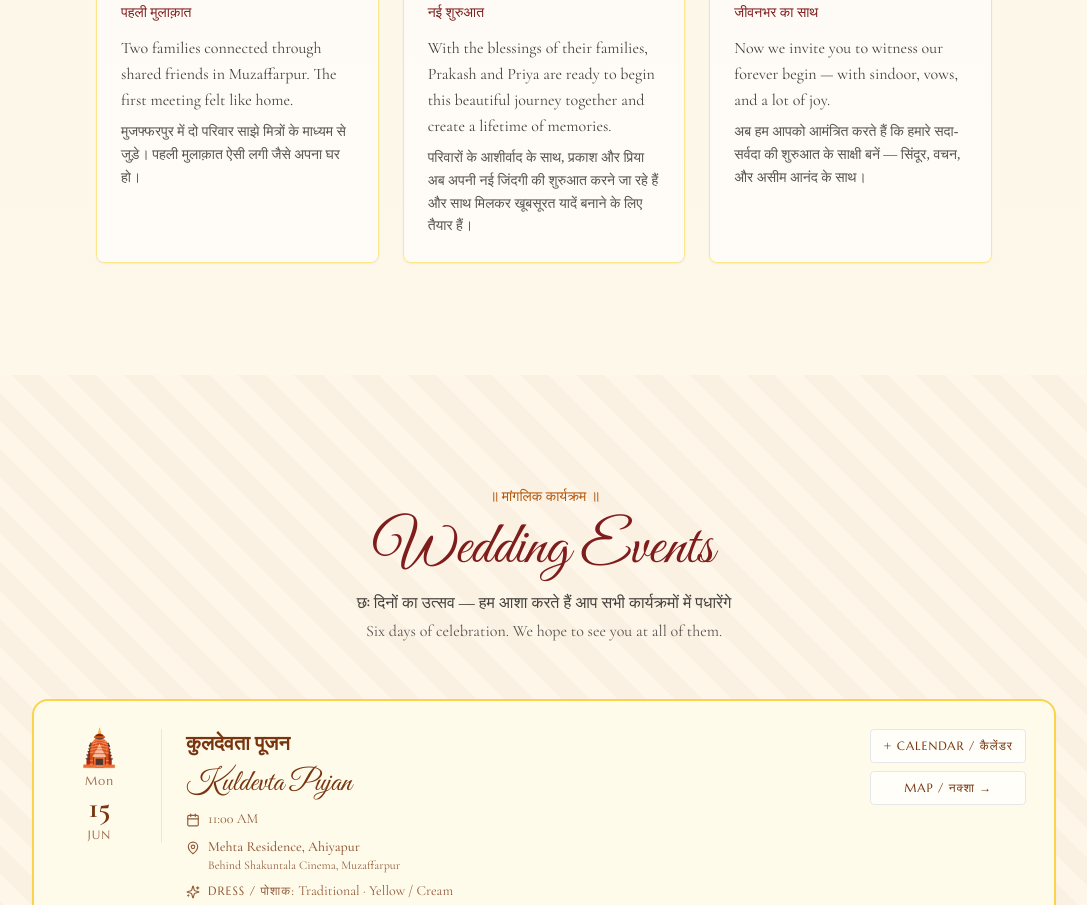
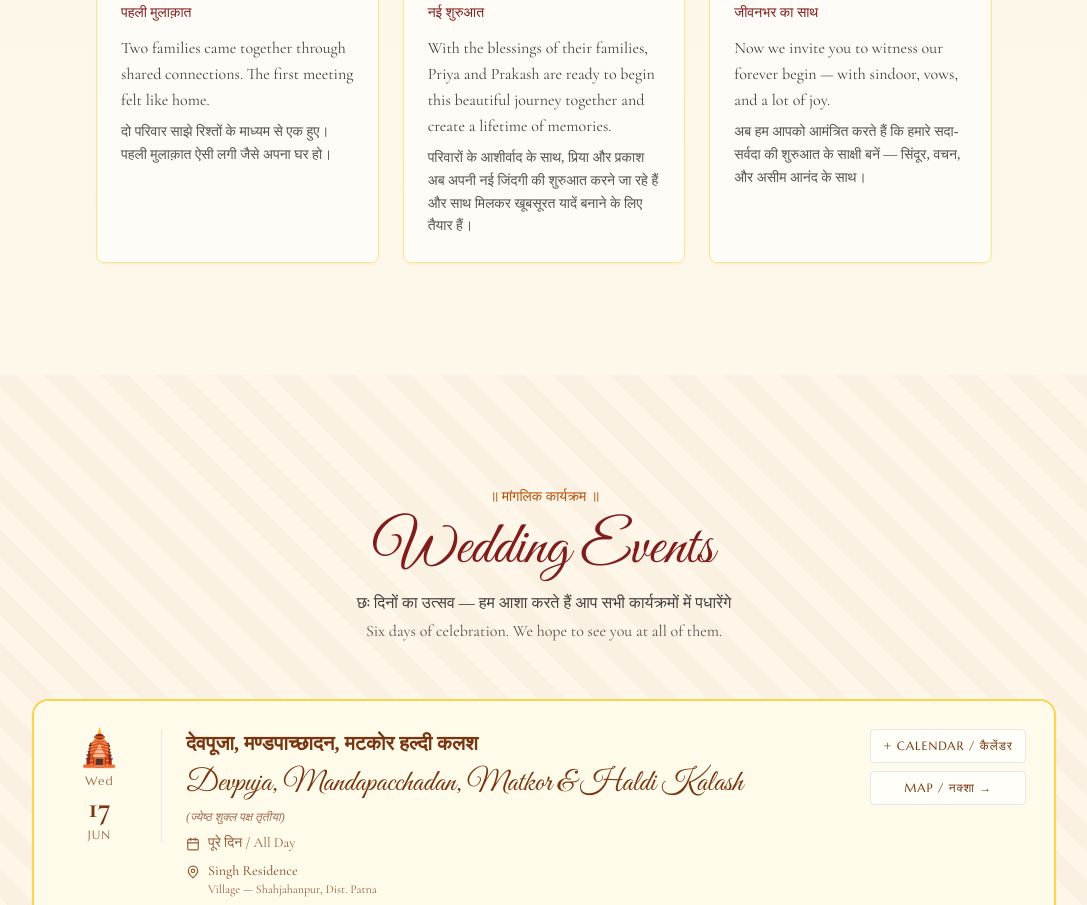
Before and after one commit to prakashkapoor/priyawedsprakash, a React (Vite) app: page / in a window 1280 px wide. Shown: the part 1880-2785 px from the top of the page, without its empty margins (96-1183 px from the left). Built offline with nearby package versions, Linux system fonts and the light colour scheme; a web font is replaced by a local one.

Commit message:
Swap names of bride and groom throughout the file

```diff
--- a/src/WeddingWebsite.jsx
+++ b/src/WeddingWebsite.jsx
@@ -13,106 +13,62 @@ export default function WeddingWebsite() {
     quote: 'खुशियाँ तभी पूरी लगती हैं, जब अपने साथ हों',
     quoteEn: 'The happiest moments are the ones shared with loved ones',
     storyHi:
-      'परिवारों के प्यार और आशीर्वाद के साथ, प्रकाश और प्रिया अपनी नई जिंदगी की शुरुआत करने जा रहे हैं। अब बस इंतज़ार है आप सबके साथ मिलकर इस खुशी को हँसी, मस्ती, नाच-गाने और ढेर सारी यादों के साथ मनाने का। आप सबके बिना यह खुशी अधूरी लगेगी।',
+      'परिवारों के प्यार और आशीर्वाद के साथ, प्रिया और प्रकाश अपनी नई जिंदगी की शुरुआत करने जा रहे हैं। अब बस इंतज़ार है आप सबके साथ मिलकर इस खुशी को हँसी, मस्ती, नाच-गाने और ढेर सारी यादों के साथ मनाने का। आप सबके बिना यह खुशी अधूरी लगेगी।',
     storyEn:
-      'With the love and blessings of their families, Prakash and Priya are ready to begin a beautiful new chapter together. Now it’s time to celebrate this special occasion with laughter, dance, great food, and the people who matter the most.',
+      'With the love and blessings of their families, Priya and Prakash are ready to begin a beautiful new chapter together. Now it’s time to celebrate this special occasion with laughter, dance, great food, and the people who matter the most.',
     contacts: [
-      { name: 'विकाश मेहता / Vikash Mehta', role: 'Groom\'s Brother / वर के भाई', phone: '+91 9973747471' },
-      { name: 'श्री कैलाश प्रसाद मेहता / Sh. Kailash Prasad Mehta', role: 'Groom\'s Father / वर के पिता', phone: '+91 7870027514' },
+      { name: 'श्री राजेश कुमार सिंह (राकेश सिंह) / Sh. Rajesh Kumar Singh', role: 'Bride\'s Father / वधू के पिता', phone: '+91 9470011194' },
     ],
   };
 
   const EVENTS = [
     {
-      key: 'kuldevta',
-      name: 'कुलदेवता पूजन',
-      nameEn: 'Kuldevta Pujan',
-      date: '2026-06-15',
-      dateLabel: 'Mon, 15 Jun',
-      time: '11:00 AM',
-      venue: 'Mehta Residence, Ahiyapur',
-      venueLine2: 'Behind Shakuntala Cinema, Muzaffarpur',
-      dress: 'Traditional · Yellow / Cream',
-      mapUrl: 'https://www.google.com/maps/place/Neha+Enterprises/@26.1484055,85.3947537,17z/data=!3m1!4b1!4m6!3m5!1s0x39ed11a5ea4d29ed:0xdc4eedf1a8b0684c!8m2!3d26.1484055!4d85.397334!16s%2Fg%2F11g10l1n1w',
-      contact: 'Vikash Mehta / विकाश मेहता · +91 9973747471',
+      key: 'devpuja',
+      name: 'देवपूजा, मण्डपाच्छादन, मटकोर हल्दी कलश',
+      nameEn: 'Devpuja, Mandapacchadan, Matkor & Haldi Kalash',
+      date: '2026-06-17',
+      dateLabel: 'Wed, 17 Jun',
+      time: 'पूरे दिन / All Day',
+      tithi: 'ज्येष्ठ शुक्ल पक्ष तृतीया',
+      venue: 'Singh Residence',
+      venueLine2: 'Village — Shahjahanpur, Dist. Patna',
+      dress: 'Traditional · Yellow / Cream / पीला, क्रीम',
+      mapUrl: 'https://maps.google.com/?q=Shahjahanpur+Patna+Bihar',
+      contact: 'श्री राजेश कुमार सिंह · +91 9470011194',
       color: 'amber',
       icon: '🛕',
     },
     {
-      key: 'shivcharcha',
-      name: 'शिवचर्चा एवं हनुमान आराधना',
-      nameEn: 'Shivcharcha & Hanuman Aaradhana',
-      date: '2026-06-16',
-      dateLabel: 'Tue, 16 Jun',
-      time: '11:00 AM',
-      venue: 'Mehta Residence, Ahiyapur',
-      venueLine2: 'Behind Shakuntala Cinema, Muzaffarpur',
-      dress: 'Traditional · Orange / Red',
-      mapUrl: 'https://www.google.com/maps/place/Neha+Enterprises/@26.1484055,85.3947537,17z/data=!3m1!4b1!4m6!3m5!1s0x39ed11a5ea4d29ed:0xdc4eedf1a8b0684c!8m2!3d26.1484055!4d85.397334!16s%2Fg%2F11g10l1n1w',
-      contact: 'Vikash Mehta / विकाश मेहता · +91 9973747471',
-      color: 'orange',
-      icon: '🔱',
-    },
-    {
-      key: 'haldi',
-      name: 'हल्दी एवं तन्नी शांति',
-      nameEn: 'Haldi & Tanni Shanti',
-      date: '2026-06-17',
-      dateLabel: 'Wed, 17 Jun',
-      time: '5:00 PM',
-      venue: 'Mehta Residence, Ahiyapur',
-      venueLine2: 'Behind Shakuntala Cinema, Muzaffarpur',
-      dress: 'Yellow · Wear clothes you don\'t mind staining!',
-      mapUrl: 'https://www.google.com/maps/place/Neha+Enterprises/@26.1484055,85.3947537,17z/data=!3m1!4b1!4m6!3m5!1s0x39ed11a5ea4d29ed:0xdc4eedf1a8b0684c!8m2!3d26.1484055!4d85.397334!16s%2Fg%2F11g10l1n1w',
-      contact: 'Vikash Mehta / विकाश मेहता · +91 9973747471',
-      color: 'yellow',
-      icon: '💛🌼',
-    },
-    {
-      key: 'mehendi',
-      name: 'मेहंदी एवं संगीत',
-      nameEn: 'Mehendi & Sangeet',
+      key: 'ghritdhari',
+      name: 'घृतधारी एवं मेहंदी',
+      nameEn: 'Ghritdhari & Mehendi',
       date: '2026-06-18',
       dateLabel: 'Thu, 18 Jun',
-      time: '5:00 PM',
-      venue: 'Mehta Residence, Ahiyapur',
-      venueLine2: 'Behind Shakuntala Cinema, Muzaffarpur',
-      dress: 'Festive · Green / Pink / Bright',
-      mapUrl: 'https://www.google.com/maps/place/Neha+Enterprises/@26.1484055,85.3947537,17z/data=!3m1!4b1!4m6!3m5!1s0x39ed11a5ea4d29ed:0xdc4eedf1a8b0684c!8m2!3d26.1484055!4d85.397334!16s%2Fg%2F11g10l1n1w',
-      contact: 'Vikash Mehta / विकाश मेहता · +91 9973747471',
+      time: 'संध्या / Evening',
+      tithi: 'ज्येष्ठ शुक्ल पक्ष चतुर्थी',
+      venue: 'Singh Residence',
+      venueLine2: 'Village — Shahjahanpur, Dist. Patna',
+      dress: 'Festive · Green / Pink / Bright / हरा, गुलाबी',
+      mapUrl: 'https://maps.google.com/?q=Shahjahanpur+Patna+Bihar',
+      contact: 'श्री राजेश कुमार सिंह · +91 9470011194',
       color: 'green',
       icon: '💚🎶',
     },
     {
       key: 'wedding',
-      name: 'शुभ विवाह',
-      nameEn: 'The Wedding',
+      name: 'शुभ विवाह एवं प्रीतिभोज',
+      nameEn: 'The Wedding & Pritibhoj',
       date: '2026-06-19',
       dateLabel: 'Fri, 19 Jun',
-      time: 'Baraat departs 3:00 PM',
-      venue: 'Bride\'s residence, Patna',
-      venueLine2: 'Baraat departs from Mehta Residence, Muzaffarpur',
-      dress: 'Formal Indian Attire',
-      mapUrl: 'https://maps.google.com/?q=Shahjahanpur+Patna',
-      contact: 'Vikash Mehta / विकाश मेहता · +91 9973747471',
+      time: 'प्रीतिभोज: संध्या 7 बजे से आपके आगमन तक',
+      tithi: 'ज्येष्ठ शुक्ल पक्ष पंचमी',
+      venue: 'Singh Residence',
+      venueLine2: 'Village — Shahjahanpur, Dist. Patna',
+      dress: 'Formal Indian Attire / पारंपरिक भारतीय परिधान',
+      mapUrl: 'https://maps.google.com/?q=Shahjahanpur+Patna+Bihar',
+      contact: 'श्री राजेश कुमार सिंह · +91 9470011194',
       color: 'red',
       icon: '👰🤵',
-      highlight: true,
-    },
-    {
-      key: 'reception',
-      name: 'रिसेप्शन एवं प्रीतिभोज',
-      nameEn: 'Reception & Pritibhoj',
-      date: '2026-06-21',
-      dateLabel: 'Sun, 21 Jun',
-      time: '6:00 PM onwards',
-      venue: 'The Blessing Palace',
-      venueLine2: 'Indira Colony, Kachhi Pakki, Muzaffarpur',
-      dress: 'Cocktail / Formal',
-      mapUrl: 'https://maps.google.com/?q=Blessing+Palace+Muzaffarpur',
-      contact: 'Vikash Mehta / विकाश मेहता · +91 9973747471',
-      color: 'rose',
-      icon: '🎉🍽️',
       highlight: true,
     },
   ];
@@ -215,7 +171,7 @@ export default function WeddingWebsite() {
   };
 
   const shareOnWhatsApp = () => {
-    const text = `💍 सादर आमंत्रण 💍\n\nपरिवार के प्यार और आशीर्वाद के साथ,\n${WEDDING.groom.nameEn} ❤️ ${WEDDING.bride.nameEn}\nआपको अपने विवाह समारोह में सपरिवार आमंत्रित करते हैं।\n\n📅 19 June 2026\n\nAap sabke bina ye khushi adhuri lagegi. Zaroor aaiyega ✨\n\n${WEDDING.hashtag}\n\n${window.location.href}`;
+    const text = `💍 सादर आमंत्रण 💍\n\nपरिवार के प्यार और आशीर्वाद के साथ,\n${WEDDING.bride.nameEn} ❤️ ${WEDDING.groom.nameEn}\nआपको अपने विवाह समारोह में सपरिवार आमंत्रित करते हैं।\n\n📅 19 June 2026\n\nAap sabke bina ye khushi adhuri lagegi. Zaroor aaiyega ✨\n\n${WEDDING.hashtag}\n\n${window.location.href}`;
     window.open(`https://wa.me/?text=${encodeURIComponent(text)}`, '_blank');
   };
 
@@ -333,7 +289,7 @@ export default function WeddingWebsite() {
               P&P
             </div>
             <div className="hidden sm:block">
-              <div className="font-script text-xl text-red-900 leading-none">Prakash &amp; Priya</div>
+              <div className="font-script text-xl text-red-900 leading-none">Priya &amp; Prakash</div>
               <div className="text-[10px] text-amber-700 tracking-widest uppercase">19 · 06 · 2026</div>
             </div>
           </button>
@@ -411,7 +367,7 @@ export default function WeddingWebsite() {
 
             <div className="space-y-2 sm:space-y-4">
               <h1 className="font-script text-5xl sm:text-7xl md:text-8xl gold-shimmer leading-none">
-                {WEDDING.groom.nameEn}
+                {WEDDING.bride.nameEn}
               </h1>
               <div className="flex items-center justify-center gap-4 my-3">
                 <div className="h-px w-12 sm:w-24 bg-amber-600/40" />
@@ -419,12 +375,12 @@ export default function WeddingWebsite() {
                 <div className="h-px w-12 sm:w-24 bg-amber-600/40" />
               </div>
               <h1 className="font-script text-5xl sm:text-7xl md:text-8xl gold-shimmer leading-none">
-                {WEDDING.bride.nameEn}
+                {WEDDING.groom.nameEn}
               </h1>
             </div>
 
             <div className="font-hindi text-base sm:text-xl text-stone-700 mt-6">
-              {WEDDING.groom.name} &nbsp;◆&nbsp; {WEDDING.bride.name}
+              {WEDDING.bride.name} &nbsp;◆&nbsp; {WEDDING.groom.name}
             </div>
           </div>
 
@@ -533,15 +489,15 @@ export default function WeddingWebsite() {
                 icon: '✨',
                 titleEn: 'How we met',
                 titleHi: 'पहली मुलाक़ात',
-                bodyEn: 'Two families connected through shared friends in Muzaffarpur. The first meeting felt like home.',
-                bodyHi: 'मुजफ्फरपुर में दो परिवार साझे मित्रों के माध्यम से जुड़े। पहली मुलाक़ात ऐसी लगी जैसे अपना घर हो।',
+                bodyEn: 'Two families came together through shared connections. The first meeting felt like home.',
+                bodyHi: 'दो परिवार साझे रिश्तों के माध्यम से एक हुए। पहली मुलाक़ात ऐसी लगी जैसे अपना घर हो।',
               },
               {
                 icon: '👰🤵',
                 titleEn: 'A New Beginning',
                 titleHi: 'नई शुरुआत',
-                bodyEn: 'With the blessings of their families, Prakash and Priya are ready to begin this beautiful journey together and create a lifetime of memories.',
-                bodyHi: 'परिवारों के आशीर्वाद के साथ, प्रकाश और प्रिया अब अपनी नई जिंदगी की शुरुआत करने जा रहे हैं और साथ मिलकर खूबसूरत यादें बनाने के लिए तैयार हैं।',
+                bodyEn: 'With the blessings of their families, Priya and Prakash are ready to begin this beautiful journey together and create a lifetime of memories.',
+                bodyHi: 'परिवारों के आशीर्वाद के साथ, प्रिया और प्रकाश अब अपनी नई जिंदगी की शुरुआत करने जा रहे हैं और साथ मिलकर खूबसूरत यादें बनाने के लिए तैयार हैं।',
               },
               {
                 icon: '🎉',
@@ -594,6 +550,9 @@ export default function WeddingWebsite() {
                   <div className="space-y-2">
                     <div className="font-hindi text-lg sm:text-xl font-semibold">{ev.name}</div>
                     <div className="font-script text-2xl sm:text-3xl">{ev.nameEn}</div>
+                    {ev.tithi && (
+                      <div className="font-hindi text-xs italic opacity-70">({ev.tithi})</div>
+                    )}
                     <div className="flex items-start gap-2 text-sm opacity-80">
                       <Calendar size={14} className="mt-1 flex-shrink-0" />
                       <span>{ev.time}</span>
@@ -638,9 +597,9 @@ export default function WeddingWebsite() {
           </div>
 
           <div className="mt-10 text-center font-serif-display italic text-stone-600">
-            All ceremonies (except the wedding itself) are held at the Mehta residence in Ahiyapur, Muzaffarpur.
+            All ceremonies are held at the Singh residence in Shahjahanpur, Patna.
             <br />
-            <span className="font-hindi not-italic text-stone-700">समस्त वैवाहिक कार्यक्रम मेहता निवास, अहियापुर, मुजफ्फरपुर में संपन्न होंगे।</span>
+            <span className="font-hindi not-italic text-stone-700">समस्त वैवाहिक कार्यक्रम मेरे निवास स्थान, ग्राम-शाहजहाँपुर, पटना में संपन्न होंगे।</span>
           </div>
         </div>
       </section>
@@ -851,8 +810,8 @@ export default function WeddingWebsite() {
           <div className="text-center mb-14">
             <div className="font-hindi text-amber-700 text-sm mb-3">॥ यात्रा एवं आवास ॥</div>
             <h2 className="font-script text-5xl sm:text-6xl text-red-900 mb-2">Travel &amp; Stay</h2>
-            <p className="font-hindi text-stone-700 mt-3">मुजफ्फरपुर एवं पटना तक कैसे पहुँचें</p>
-            <p className="font-serif-display text-stone-600 mt-1">Getting to Muzaffarpur &amp; Patna</p>
+            <p className="font-hindi text-stone-700 mt-3">पटना (शाहजहाँपुर) तक कैसे पहुँचें</p>
+            <p className="font-serif-display text-stone-600 mt-1">Getting to Shahjahanpur, Patna</p>
           </div>
 
           <div className="grid md:grid-cols-2 gap-5">
@@ -862,8 +821,7 @@ export default function WeddingWebsite() {
               <h3 className="font-deco text-lg tracking-widest text-red-900 mb-1">BY AIR</h3>
               <div className="font-hindi text-sm text-amber-800 mb-3">हवाई मार्ग से</div>
               <div className="space-y-2 text-sm text-stone-700">
-                <div><strong>Patna Airport (PAT)</strong> / पटना हवाई अड्डा — 75 km from Muzaffarpur (~2 hrs)</div>
-                <div><strong>Darbhanga Airport (DBR)</strong> / दरभंगा हवाई अड्डा — 65 km (~1.5 hrs)</div>
+                <div><strong>Patna Airport (PAT)</strong> / पटना हवाई अड्डा — Main hub, well-connected to all major cities</div>
                 <div className="text-xs text-amber-800 mt-3">
                   Pickup can be arranged. Mark "Need Pickup" in RSVP travel field.<br />
                   <span className="font-hindi">पिकअप की व्यवस्था की जा सकती है। RSVP में बताएँ।</span>
@@ -877,9 +835,10 @@ export default function WeddingWebsite() {
               <h3 className="font-deco text-lg tracking-widest text-red-900 mb-1">BY TRAIN</h3>
               <div className="font-hindi text-sm text-amber-800 mb-3">रेल मार्ग से</div>
               <div className="space-y-2 text-sm text-stone-700">
-                <div><strong>Muzaffarpur Jn (MFP)</strong> / मुजफ्फरपुर जं — main station, well-connected</div>
-                <div><strong>Patna Jn (PNBE)</strong> / पटना जं — for wedding day, then drive</div>
-                <div><strong>Hajipur Jn (HJP)</strong> / हाजीपुर जं — alternate, 40 km</div>
+                <div><strong>Patna Jn (PNBE)</strong> / पटना जं — main station, well-connected</div>
+                <div><strong>Rajendra Nagar Terminal (RJPB)</strong> / राजेन्द्र नगर — alternate Patna station</div>
+                <div><strong>Danapur (DNR)</strong> / दानापुर — alternate</div>
+                <div><strong>Daniyawan</strong> / दनियावां — alternate</div>
               </div>
             </div>
 
@@ -901,10 +860,10 @@ export default function WeddingWebsite() {
               <h3 className="font-deco text-lg tracking-widest text-red-900 mb-1">🛺 LOCAL TRANSPORT</h3>
               <div className="font-hindi text-sm text-amber-800 mb-3">स्थानीय यातायात</div>
               <div className="text-sm text-stone-700 space-y-1">
-                <div><strong>Rapido:</strong> Limited / <span className="font-hindi">सीमित उपलब्धता</span></div>
-                <div><strong>Auto/Rickshaw:</strong> Plenty available / <span className="font-hindi">ऑटो/रिक्शा खूब मिलेंगे</span></div>
+                <div><strong>Ola/Uber outstation</strong> / <span className="font-hindi">सीमित उपलब्धता</span></div>
+                <div><strong>Local taxi, bus</strong> / <span className="font-hindi">ऑटो/रिक्शा खूब मिलेंगे</span></div>
                 <div className="text-xs mt-3 italic">
-                  Family cars available for shuttling between events.<br />
+                  Family cars available for pickup from station and airport.<br />
                   <span className="font-hindi">कार्यक्रमों के बीच आने-जाने के लिए परिवार की गाड़ियाँ उपलब्ध हैं।</span>
                 </div>
               </div>
@@ -1050,7 +1009,7 @@ export default function WeddingWebsite() {
       <footer className="bg-gradient-to-b from-[#FDF6E9] to-red-900 text-amber-100 py-12 px-4 mt-10">
         <div className="max-w-4xl mx-auto text-center">
           <div className="font-script text-4xl gold-shimmer mb-2">
-            {WEDDING.groom.nameEn} &amp; {WEDDING.bride.nameEn}
+            {WEDDING.bride.nameEn} &amp; {WEDDING.groom.nameEn}
           </div>
           <div className="font-deco text-sm tracking-widest text-amber-300 mb-6">
             19 · 06 · 2026 · PATNA
@@ -1062,10 +1021,10 @@ export default function WeddingWebsite() {
             <Heart size={16} className="text-amber-300" fill="currentColor" />
           </div>
           <p className="text-xs text-amber-300/80 font-serif-display">
-            Made with love by the Mehta family · {WEDDING.hashtag}
+            Made with love by the Singh family · {WEDDING.hashtag}
           </p>
           <p className="font-hindi text-xs text-amber-300/80 mt-1">
-            मेहता परिवार द्वारा प्रेम से निर्मित
+            सिंह परिवार द्वारा प्रेम से निर्मित
           </p>
         </div>
         <div className="marigold-border h-2 mt-12 -mx-4" />
```
